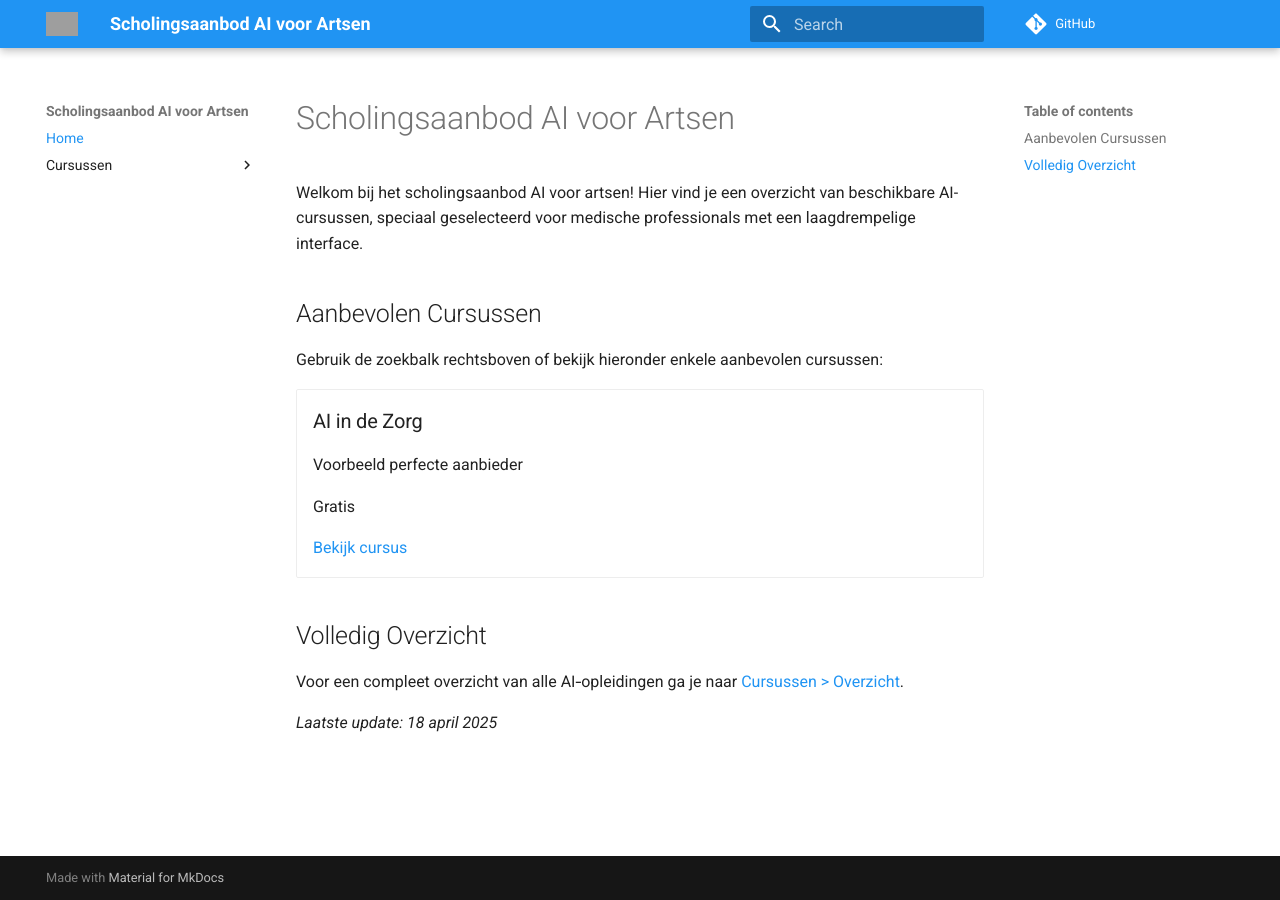
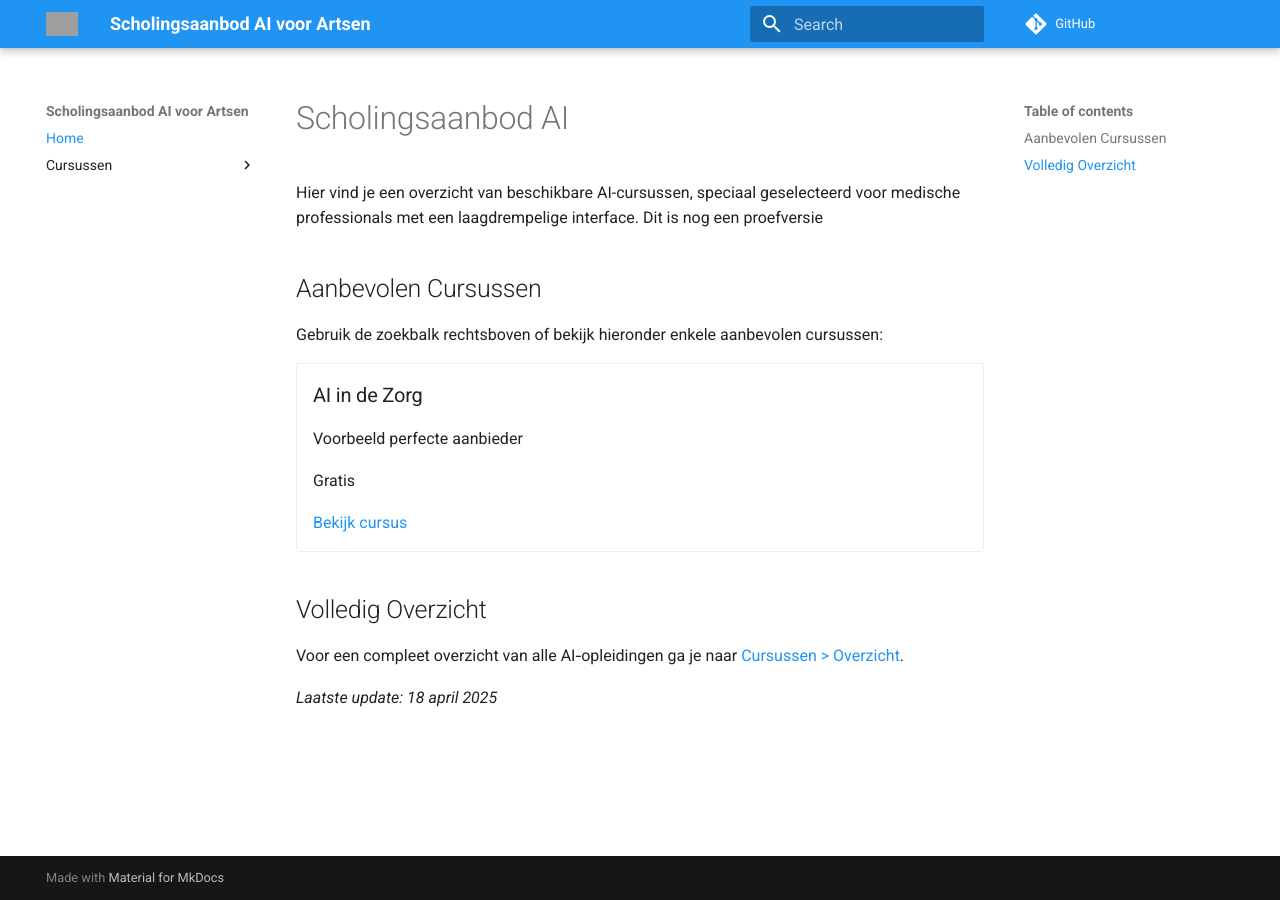
Before and after one commit to Ajsvdk/Ai-Geletterdheid-FMS, an MkDocs documentation site: the page built from docs/index.md, in a window 1280 px wide. Built offline with MkDocs 1.6.1 and Material for MkDocs 9.7.7, drawn with Linux system fonts in a browser that asks for light colours; comment, search, counter and statistics services are not loaded; grey boxes are pictures that could not be loaded.

Commit message:
Update index.md

```diff
--- a/docs/index.md
+++ b/docs/index.md
@@ -1,6 +1,6 @@
-# Scholingsaanbod AI voor Artsen
+# Scholingsaanbod AI
 
-Welkom bij het scholingsaanbod AI voor artsen! Hier vind je een overzicht van beschikbare AI-cursussen, speciaal geselecteerd voor medische professionals met een laagdrempelige interface.
+Hier vind je een overzicht van beschikbare AI-cursussen, speciaal geselecteerd voor medische professionals met een laagdrempelige interface. Dit is nog een proefversie
 
 ## Aanbevolen Cursussen
 Gebruik de zoekbalk rechtsboven of bekijk hieronder enkele aanbevolen cursussen:
```
